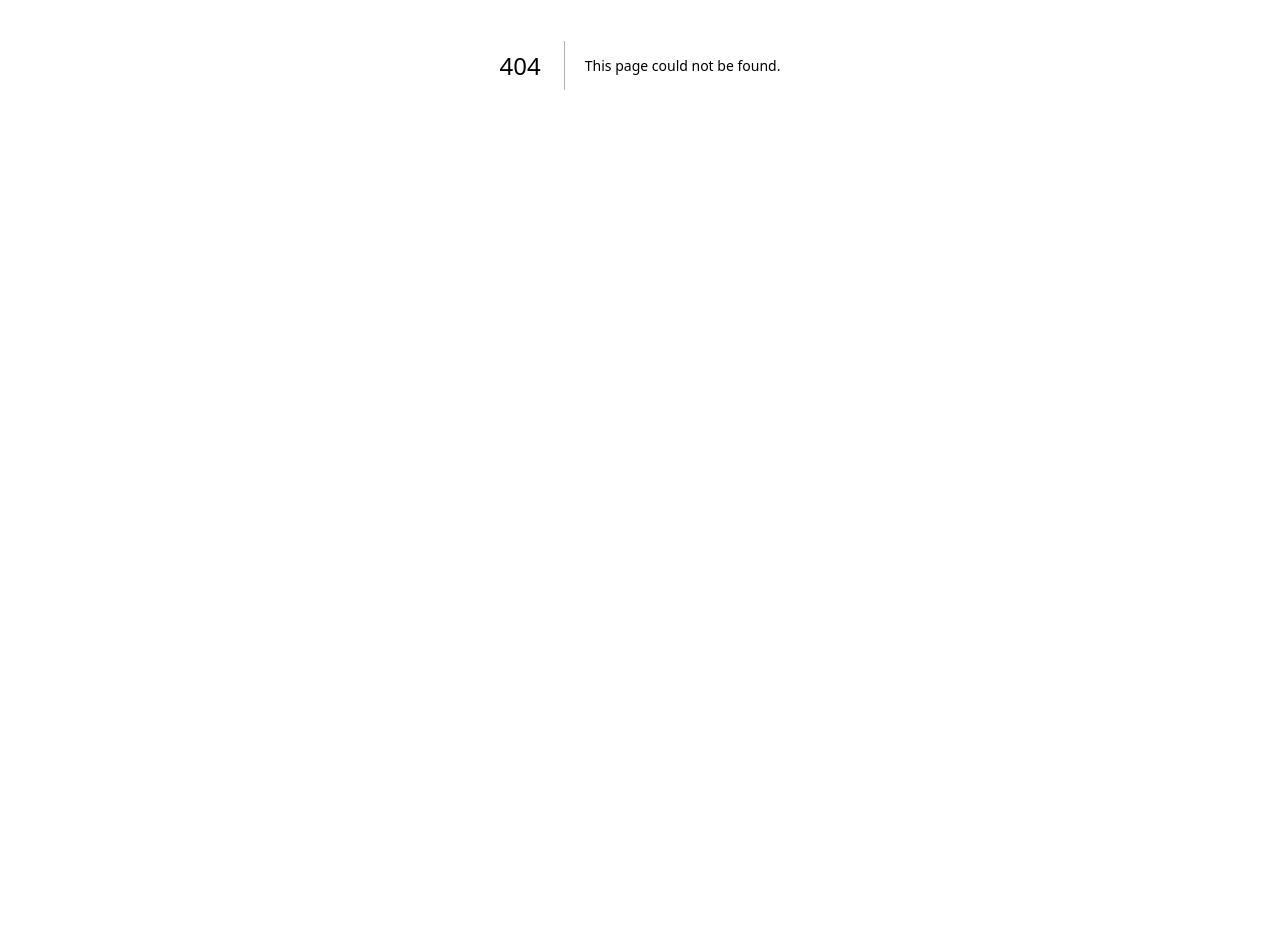
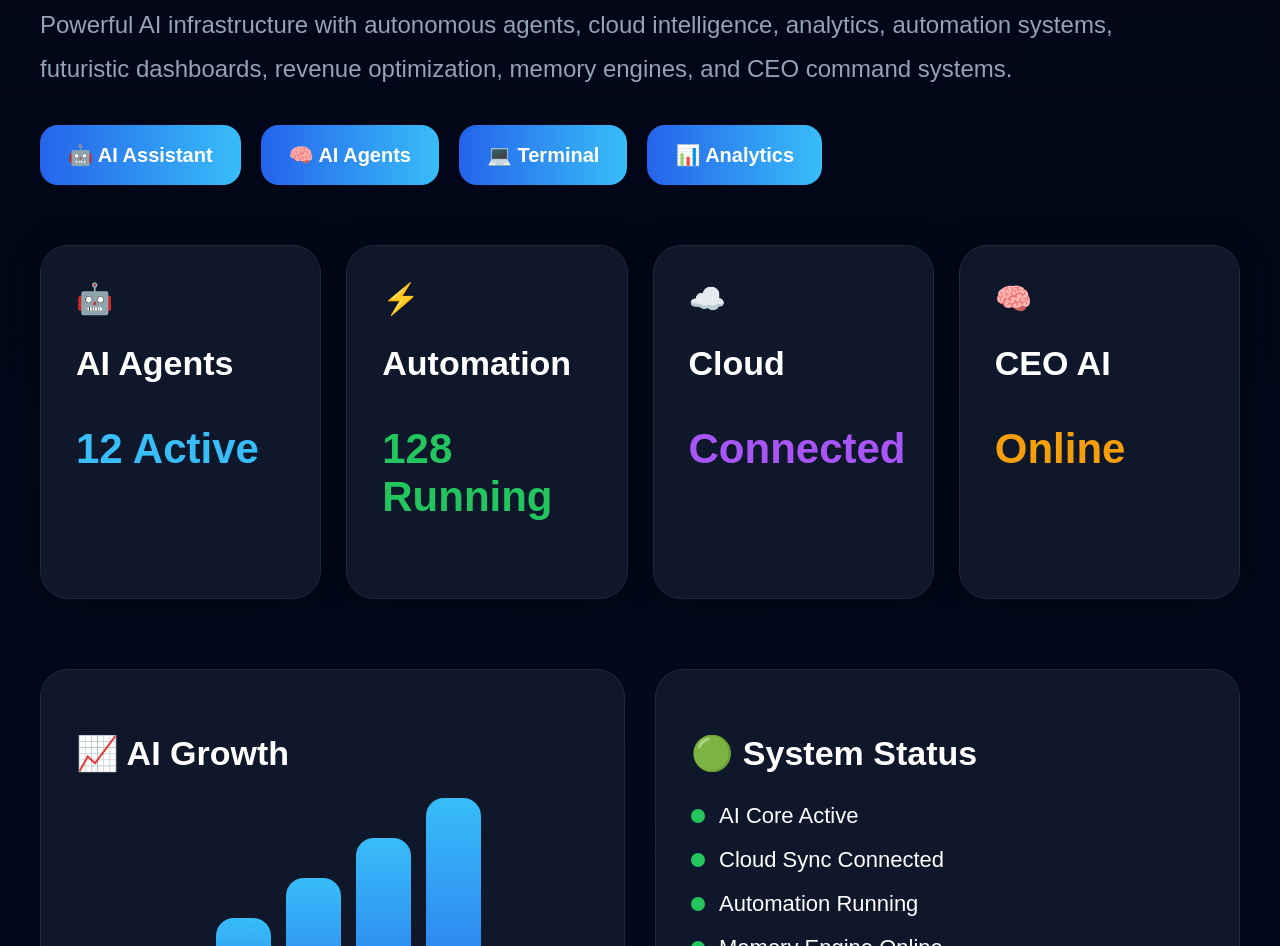
Before and after one commit to snapsparkofficial00-cloud/Ai, a Next.js app: page / in a window 1280 px wide. Before the commit this address had no page. Shown: the part 420-1366 px from the top of the page. Before the commit the page ends 886 px from the top, so only its background shows below. Built offline with nearby package versions, Linux system fonts and the light colour scheme.

Commit message:
Create page.tsx

```diff
--- /dev/null
+++ b/app/page.tsx
@@ -0,0 +1,390 @@
+"use client";
+
+import Link from "next/link";
+
+const cards = [
+{
+title: "AI Agents",
+value: "12 Active",
+icon: "🤖",
+color: "#38bdf8",
+},
+{
+title: "Automation",
+value: "128 Running",
+icon: "⚡",
+color: "#22c55e",
+},
+{
+title: "Cloud",
+value: "Connected",
+icon: "☁️",
+color: "#a855f7",
+},
+{
+title: "CEO AI",
+value: "Online",
+icon: "🧠",
+color: "#f59e0b",
+},
+];
+
+const modules = [
+"YouTube AI",
+"Instagram AI",
+"Video Generator",
+"AI Automation",
+"Cloud Intelligence",
+"Analytics System",
+"Telegram Control",
+"Memory Engine",
+"Revenue AI",
+"Security Shield",
+"Terminal Access",
+"AI Marketplace",
+];
+
+export default function HomePage() {
+return (
+<div
+style={{
+minHeight: "100vh",
+background:
+"linear-gradient(to bottom,#020617,#030b1d)",
+color: "white",
+padding: "40px",
+fontFamily: "Arial",
+}}
+>
+{/* HERO */}
+
+  <div
+    style={{
+      marginBottom: "60px",
+    }}
+  >
+    <div
+      style={{
+        display: "inline-block",
+        background: "#0f172a",
+        padding: "10px 18px",
+        borderRadius: "999px",
+        border: "1px solid #1e293b",
+        marginBottom: "25px",
+      }}
+    >
+      🚀 FUTURE AI OPERATING SYSTEM
+    </div>
+
+    <h1
+      style={{
+        fontSize: "72px",
+        lineHeight: "1.1",
+        marginBottom: "25px",
+        fontWeight: "bold",
+      }}
+    >
+      Autonomous
+      <br />
+      AI Ecosystem
+    </h1>
+
+    <p
+      style={{
+        fontSize: "24px",
+        color: "#94a3b8",
+        lineHeight: "1.8",
+        maxWidth: "1100px",
+      }}
+    >
+      Powerful AI infrastructure with autonomous
+      agents, cloud intelligence, analytics,
+      automation systems, futuristic dashboards,
+      revenue optimization, memory engines, and
+      CEO command systems.
+    </p>
+
+    <div
+      style={{
+        display: "flex",
+        gap: "20px",
+        marginTop: "35px",
+        flexWrap: "wrap",
+      }}
+    >
+      <ActionButton
+        href="/assistant"
+        text="🤖 AI Assistant"
+      />
+
+      <ActionButton
+        href="/agents"
+        text="🧠 AI Agents"
+      />
+
+      <ActionButton
+        href="/terminal"
+        text="💻 Terminal"
+      />
+
+      <ActionButton
+        href="/analytics"
+        text="📊 Analytics"
+      />
+    </div>
+  </div>
+
+  {/* STATUS GRID */}
+
+  <div
+    style={{
+      display: "grid",
+      gridTemplateColumns:
+        "repeat(auto-fit,minmax(260px,1fr))",
+      gap: "25px",
+      marginBottom: "70px",
+    }}
+  >
+    {cards.map((card, index) => (
+      <div
+        key={index}
+        style={{
+          background: "#0f172a",
+          padding: "35px",
+          borderRadius: "28px",
+          border: "1px solid #1e293b",
+          boxShadow:
+            "0 0 30px rgba(0,0,0,0.3)",
+        }}
+      >
+        <div
+          style={{
+            fontSize: "30px",
+            marginBottom: "18px",
+          }}
+        >
+          {card.icon}
+        </div>
+
+        <h2
+          style={{
+            fontSize: "34px",
+            marginBottom: "12px",
+          }}
+        >
+          {card.title}
+        </h2>
+
+        <p
+          style={{
+            color: card.color,
+            fontSize: "42px",
+            fontWeight: "bold",
+          }}
+        >
+          {card.value}
+        </p>
+      </div>
+    ))}
+  </div>
+
+  {/* ANALYTICS */}
+
+  <div
+    style={{
+      display: "grid",
+      gridTemplateColumns:
+        "repeat(auto-fit,minmax(420px,1fr))",
+      gap: "30px",
+      marginBottom: "70px",
+    }}
+  >
+    {/* GRAPH */}
+
+    <div
+      style={{
+        background: "#0f172a",
+        padding: "35px",
+        borderRadius: "28px",
+        border: "1px solid #1e293b",
+      }}
+    >
+      <h2
+        style={{
+          fontSize: "34px",
+          marginBottom: "25px",
+        }}
+      >
+        📈 AI Growth
+      </h2>
+
+      <div
+        style={{
+          display: "flex",
+          alignItems: "flex-end",
+          gap: "15px",
+          height: "260px",
+        }}
+      >
+        {[60, 100, 140, 180, 220, 260].map(
+          (height, index) => (
+            <div
+              key={index}
+              style={{
+                width: "55px",
+                height: `${height}px`,
+                borderRadius: "18px",
+                background:
+                  "linear-gradient(to top,#2563eb,#38bdf8)",
+              }}
+            />
+          )
+        )}
+      </div>
+    </div>
+
+    {/* SYSTEM STATUS */}
+
+    <div
+      style={{
+        background: "#0f172a",
+        padding: "35px",
+        borderRadius: "28px",
+        border: "1px solid #1e293b",
+      }}
+    >
+      <h2
+        style={{
+          fontSize: "34px",
+          marginBottom: "30px",
+        }}
+      >
+        🟢 System Status
+      </h2>
+
+      <Status text="AI Core Active" />
+      <Status text="Cloud Sync Connected" />
+      <Status text="Automation Running" />
+      <Status text="Memory Engine Online" />
+      <Status text="Revenue Tracking Active" />
+      <Status text="Analytics Operational" />
+    </div>
+  </div>
+
+  {/* MODULES */}
+
+  <div>
+    <h2
+      style={{
+        fontSize: "52px",
+        marginBottom: "40px",
+      }}
+    >
+      🔥 AI Modules
+    </h2>
+
+    <div
+      style={{
+        display: "grid",
+        gridTemplateColumns:
+          "repeat(auto-fit,minmax(260px,1fr))",
+        gap: "25px",
+      }}
+    >
+      {modules.map((module, index) => (
+        <div
+          key={index}
+          style={{
+            background: "#0f172a",
+            padding: "28px",
+            borderRadius: "24px",
+            border: "1px solid #1e293b",
+          }}
+        >
+          <h3
+            style={{
+              fontSize: "28px",
+              marginBottom: "15px",
+            }}
+          >
+            🚀 {module}
+          </h3>
+
+          <p
+            style={{
+              color: "#94a3b8",
+              lineHeight: "1.7",
+              fontSize: "17px",
+            }}
+          >
+            Advanced AI infrastructure module for
+            futuristic autonomous business systems.
+          </p>
+        </div>
+      ))}
+    </div>
+  </div>
+</div>
+
+);
+}
+
+/* BUTTON */
+
+function ActionButton({
+href,
+text,
+}: {
+href: string;
+text: string;
+}) {
+return (
+<Link
+href={href}
+style={{
+background:
+"linear-gradient(to right,#2563eb,#38bdf8)",
+padding: "18px 28px",
+borderRadius: "18px",
+color: "white",
+textDecoration: "none",
+fontWeight: "bold",
+fontSize: "20px",
+}}
+>
+{text}
+</Link>
+);
+}
+
+/* STATUS */
+
+function Status({
+text,
+}: {
+text: string;
+}) {
+return (
+<div
+style={{
+display: "flex",
+alignItems: "center",
+gap: "14px",
+marginBottom: "18px",
+fontSize: "22px",
+}}
+>
+<div
+style={{
+width: "14px",
+height: "14px",
+borderRadius: "999px",
+background: "#22c55e",
+}}
+/>
+
+  <span>{text}</span>
+</div>
+
+);
+}
```
